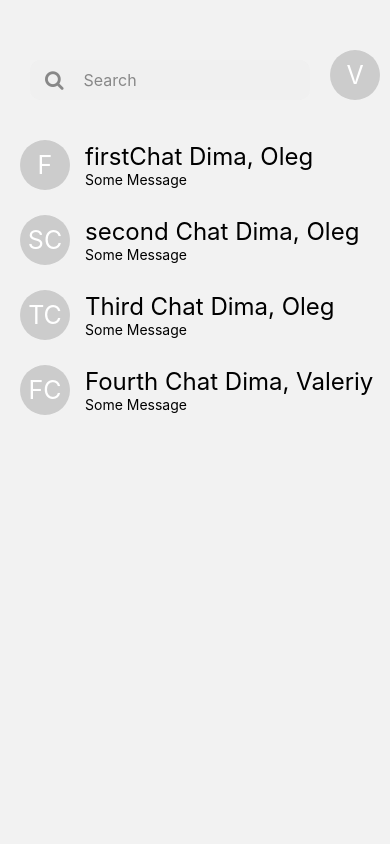
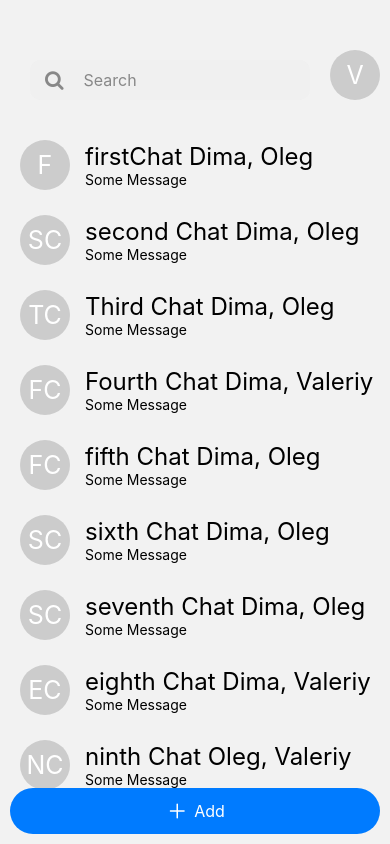
Before and after one commit to SkyDmytro/chat_application, a React Native app: screen /Home in a window 390 px wide. Built offline with nearby package versions, Linux system fonts and the light colour scheme.

Commit message:
feat: add create and delete chat buttons

```diff
--- /dev/null
+++ b/app/core/hooks/useIsUserCreatedCurrentChat.ts
@@ -0,0 +1,12 @@
+import React from "react";
+import { useSelector } from "react-redux";
+import { RootState } from "../store";
+
+export const useIsUserCreatedCurrentChat = (chatId: string) => {
+  const chats = useSelector((state: RootState) => state.chats.chats);
+  const currentUserId = useSelector(
+    (state: RootState) => state.settings.currentUserId
+  );
+  const currentChat = chats.find((chat) => chat.id === chatId);
+  return currentChat?.creator.id === currentUserId;
+};
--- a/app/shared/ChatList.tsx
+++ b/app/shared/ChatList.tsx
@@ -8,10 +8,15 @@ interface chatList {
 }
 
 export const ChatList = ({ chats }: chatList) => {
+  const handleDeleteChat = (chatId: string) => {
+    console.log(chatId);
+  };
   return (
     <View style={styles.container}>
       {chats.map((chat: chatType) => {
-        return <ChatListItem chat={chat} key={chat.id} />;
+        return (
+          <ChatListItem onDelete={handleDeleteChat} chat={chat} key={chat.id} />
+        );
       })}
     </View>
   );
--- a/app/shared/ChatListItem.tsx
+++ b/app/shared/ChatListItem.tsx
@@ -4,13 +4,21 @@ import { chatType } from "../core/types/chatTypes";
 import { useNavigationCustom } from "../core/hooks/useNavigationCustom";
 
 import { AvatarIcon } from "./AvatarIcon";
+import { useIsUserCreatedCurrentChat } from "../core/hooks/useIsUserCreatedCurrentChat";
+import { DeleteIcon } from "./DeleteIconButton";
 
 interface ChatListItemProps {
   chat: chatType;
+  onDelete: (chatId: string) => void;
 }
 
-export const ChatListItem = ({ chat }: ChatListItemProps) => {
+export const ChatListItem = ({ chat, onDelete }: ChatListItemProps) => {
   const { navigateToScreen } = useNavigationCustom();
+  const isUserCreatedChat = useIsUserCreatedCurrentChat(chat.id);
+
+  const handleDeleteChat = () => {
+    onDelete(chat.id);
+  };
 
   const onPressFunction = () => {
     navigateToScreen("Chat", { chatId: chat.id, chatName: chat.chatName });
@@ -30,6 +38,7 @@ export const ChatListItem = ({ chat }: ChatListItemProps) => {
           </Text>
           <Text>Some Message</Text>
         </View>
+        {isUserCreatedChat && <DeleteIcon onPress={handleDeleteChat} />}
       </View>
     </Pressable>
   );
--- /dev/null
+++ b/app/shared/CreateChatButton.tsx
@@ -0,0 +1,39 @@
+import React from "react";
+import { View, Text, Pressable, StyleSheet } from "react-native";
+import Icon from "react-native-vector-icons/Ionicons";
+
+interface CreateChatButtonProps {
+  onPress: () => void;
+}
+
+export const CreateChatButton = ({ onPress }: CreateChatButtonProps) => {
+  return (
+    <Pressable
+      style={({ pressed }) => [styles.button, pressed && styles.pressed]}
+      onPress={onPress}
+    >
+      <Icon name="add" size={24} color="#fff" />
+      <Text style={styles.text}>Add</Text>
+    </Pressable>
+  );
+};
+
+const styles = StyleSheet.create({
+  button: {
+    flexDirection: "row",
+    alignItems: "center",
+    justifyContent: "center",
+    backgroundColor: "#007bff",
+    paddingVertical: 10,
+    paddingHorizontal: 20,
+    borderRadius: 50,
+  },
+  pressed: {
+    backgroundColor: "#0056b3",
+  },
+  text: {
+    color: "#fff",
+    fontSize: 16,
+    marginLeft: 5,
+  },
+});
--- /dev/null
+++ b/app/shared/DeleteIconButton.tsx
@@ -0,0 +1,15 @@
+import React from "react";
+import { TouchableOpacity } from "react-native";
+import Icon from "react-native-vector-icons/FontAwesome";
+
+interface DeleteIconProps {
+  onPress: () => void;
+}
+
+export const DeleteIcon = ({ onPress }: DeleteIconProps) => {
+  return (
+    <TouchableOpacity onPress={onPress}>
+      <Icon name="trash" size={24} color="gray" />
+    </TouchableOpacity>
+  );
+};
--- a/app/static/HomeScreen.tsx
+++ b/app/static/HomeScreen.tsx
@@ -1,5 +1,5 @@
 import React, { useMemo, useState } from "react";
-import { Text, View, StyleSheet } from "react-native";
+import { Text, View, StyleSheet, ScrollView } from "react-native";
 import { NavigationProp, ParamListBase } from "@react-navigation/native";
 import { chatType, messageType } from "../core/types/chatTypes";
 import { userType } from "../core/types/userTypes";
@@ -10,6 +10,7 @@ import { AppDispatch, RootState } from "../core/store";
 import { addChat, initializeChats } from "../core/reduxSlices/chatsSlice";
 import { addUser, initializeUsers } from "../core/reduxSlices/usersSlice";
 import { AvatarIcon } from "../shared/AvatarIcon";
+import { CreateChatButton } from "../shared/CreateChatButton";
 
 interface HomeScreenProps {
   navigation: NavigationProp<ParamListBase>;
@@ -75,7 +76,60 @@ const chats: chatType[] = [
       messageFromUser3,
     ],
   },
+  {
+    chatName: "fifth Chat",
+    id: "5",
+    participants: [user1, user2],
+    creator: user1,
+    messages: [],
+  },
+  {
+    chatName: "sixth Chat",
+    id: "6",
+    participants: [user1, user2],
+    creator: user1,
+    messages: [messageFromUser1, messageFromUser1],
+  },
+  {
+    chatName: "seventh Chat",
+    id: "7",
+    participants: [user1, user2],
+    creator: user2,
+    messages: [messageFromUser1, messageFromUser1],
+  },
+  {
+    chatName: "eighth Chat",
+    id: "8",
+    participants: [user1, user3],
+    creator: user3,
+    messages: [
+      messageFromUser1,
+      messageFromUser1,
+      messageFromUser3,
+      messageFromUser1,
+      messageFromUser1,
+      messageFromUser3,
+      messageFromUser1,
+      messageFromUser1,
+      messageFromUser3,
+    ],
+  },
+  {
+    chatName: "ninth Chat",
+    id: "9",
+    participants: [user2, user3],
+    creator: user2,
+    messages: [],
+  },
+  {
+    chatName: "tenth Chat",
+    id: "10",
+    participants: [user1, user3],
+    creator: user1,
+    messages: [messageFromUser1],
+  },
 ];
+
 const HomeScreen = ({ navigation }: HomeScreenProps) => {
   const dispatch: AppDispatch = useDispatch();
   dispatch(initializeUsers([user1, user2]));
@@ -91,7 +145,10 @@ const HomeScreen = ({ navigation }: HomeScreenProps) => {
         <SearchBar onFilterChats={setFilteredChats} chats={chats} />
         <AvatarIcon text={currentUserName} onPress={() => console.log(1321)} />
       </View>
-      <ChatList chats={filteredChats} />
+      <ScrollView bounces={false}>
+        <ChatList chats={filteredChats} />
+      </ScrollView>
+      <CreateChatButton onPress={() => {}} />
     </View>
   );
 };
```
Also changed, not shown: app/core/hooks/useGetMessagesFromChatByChatId.ts (renamed from app/core/hooks/useGetMessagesFromChatByChatId.tsx).
